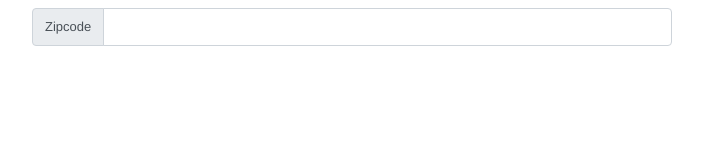
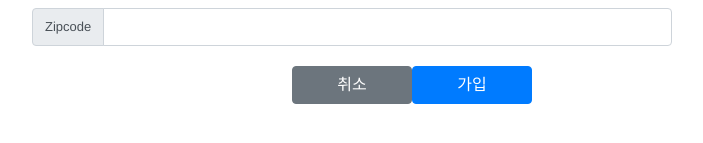
Before and after one commit to existmaster/autoinsurance, a Vue app: page /#/first in a window 1280 px wide. Shown: the part 413-556 px from the top of the page, without its empty margins (228-931 px from the left). Built offline with nearby package versions, Linux system fonts and the light colour scheme.

Commit message:
버튼 추가

```diff
--- a/src/components/RegisterCustomer.vue
+++ b/src/components/RegisterCustomer.vue
@@ -33,6 +33,10 @@
                     <b-form-input />
                 </b-input-group>
             </div>
+        </div>
+        <div class="btn-area">
+            <b-button class="btn-reg">취소</b-button>
+            <b-button variant="primary" class="btn-reg">가입</b-button>
         </div>
     </div>
 </template>
@@ -82,4 +86,7 @@ export default {
     .vdp-datepicker {
         width: 80%;
     }
+    .btn-reg {
+        width: 120px;
+    }
 </style>
```
